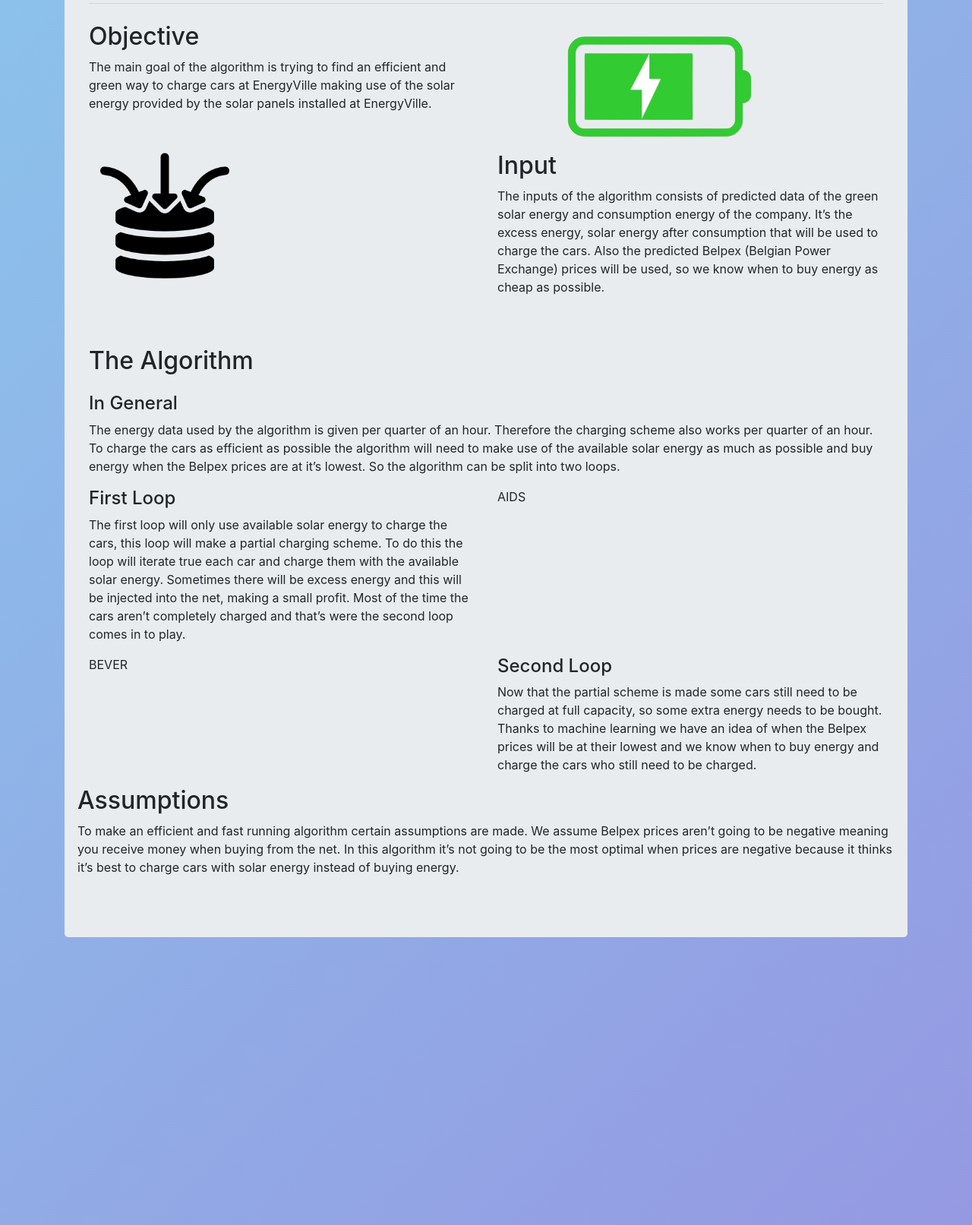
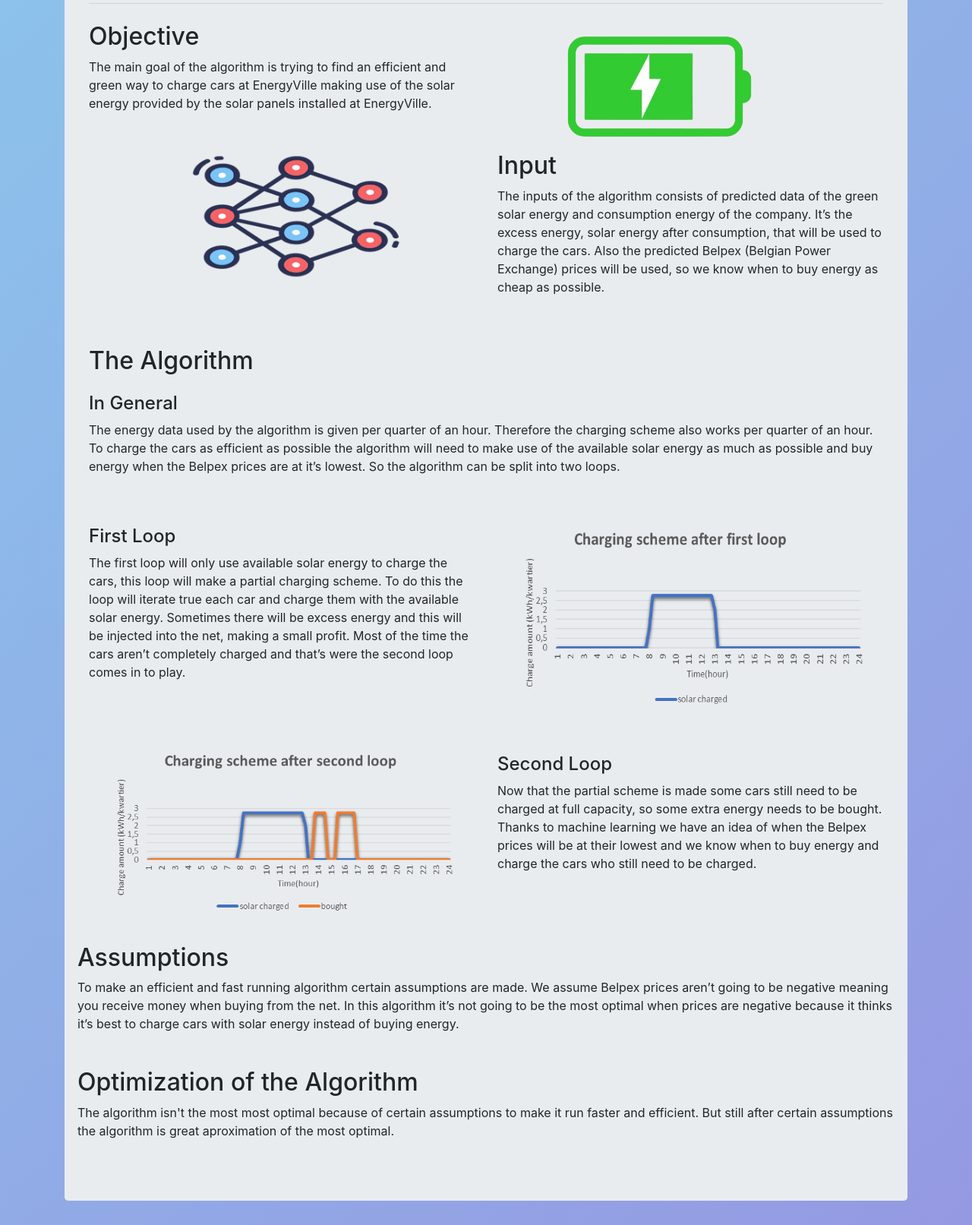
Before and after one commit to Mappy-P/Smart-Grid-Data-UI-2, a Flask app: template website/templates/data_optimization.html in a window 1280 px wide. Shown: the part 301-1914 px from the top of the page at 76% size. Run offline with Flask 3, Linux system fonts and the light colour scheme; the template is opened without the code that fills it, so the values that code supplies are empty; some libraries are stand-ins or nearby versions.

Commit message:
algoritme

```diff
--- a/website/templates/data_optimization.html
+++ b/website/templates/data_optimization.html
@@ -28,13 +28,13 @@
                 </div>
                <div class = "row">
                 <div class = "col nopadding">
-                    <img class="lijst hidden col" src="{{ url_for('static', filename='/imgs/input.png') }}" style="height: 170px; width: auto;"/>
+                    <img class="lijst hidden col" src="{{ url_for('static', filename='/imgs/neural.png') }}" style="height: 170px; width: auto;"/>
                 </div>
                 <div class = "col nopadding">
                     <h2>Input</h2>
 
                     <p>The inputs of the algorithm consists of predicted data of the green solar energy and consumption energy of the company.
-                         It’s the excess energy, solar energy after consumption that will be used to charge the cars.
+                         It’s the excess energy, solar energy after consumption, that will be used to charge the cars.
                           Also the predicted Belpex (Belgian Power Exchange) prices will be used,
                            so we know when to buy energy as cheap as possible.</p>
 
@@ -59,7 +59,7 @@
 
                 <div class = "row">
                 <div class = "col nopadding">
-                    <h4>First Loop</h4>
+                    <h4 style = "padding-top:50px">First Loop</h4>
                     <p>The first loop will only use available solar energy to charge the cars,
                          this loop will make a partial charging scheme.
                           To do this the loop will iterate true each car and charge them with the available solar energy.
@@ -68,16 +68,16 @@
                              that’s were the second loop comes in to play.</p>
                 </div>
                 <div class = "col nopadding">
-                    AIDS
+                    <img class="lijst hidden col" src="{{ url_for('static', filename='/imgs/loop_1.png') }}" style="height: 300px; width: auto;align-self: center;"/>
 
                 </div>
                 </div>
                 <div class = "row">
                 <div class = "col nopadding">
-                    BEVER
+                    <img class="lijst hidden col" src="{{ url_for('static', filename='/imgs/loop_2.png') }}" style="height: 270px; width: auto;align-self: center;"/>
                 </div>
                 <div class = "col nopadding">
-                    <h4>Second Loop</h4>
+                    <h4 style = "padding-top:50px">Second Loop</h4>
                     <p>Now that the partial scheme is made some cars still need to be charged at full capacity, so some extra energy needs to be bought. Thanks to machine learning we have an idea of when the Belpex prices will be at their lowest and we know when to buy energy and charge the cars who still need to be charged.</p>
                 </div>
 
@@ -85,8 +85,14 @@
 
 
                 <div class = "row">
-                    <h2>Assumptions</h2>
+                    <h2 style = "padding-top:30px">Assumptions</h2>
                     <p>To make an efficient and fast running algorithm certain assumptions are made. We assume Belpex prices aren’t going to be negative meaning you receive money when buying from the net. In this algorithm it’s not going to be the most optimal when prices are negative because it thinks it’s best to charge cars with solar energy instead of buying energy.</p>
+                </div>
+                <div style = "padding-top:30px" class = "row">
+                    <h2>Optimization of the Algorithm</h2>
+                    <p>
+                        The algorithm isn't the most most optimal because of certain assumptions to make it run faster and efficient. But still after certain assumptions the algorithm is great aproximation of the most optimal.
+                    </p>
                 </div>
                 </div>
 
--- a/website/views.py
+++ b/website/views.py
@@ -15,7 +15,7 @@ def home():
 def about():
     return render_template('about.html')
 
-@views.route('/data')
+@views.route('/data-optimization')
 def data():
     return render_template('data_optimization.html')
 
```
Also changed, not shown: website/static/imgs/loop_1.png (added), website/static/imgs/loop_2.png (added), website/static/imgs/neural-network.png (added), website/static/imgs/neural.png (added).
